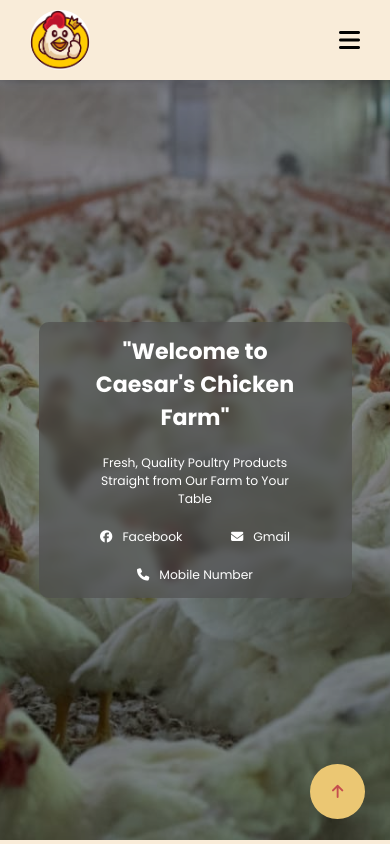
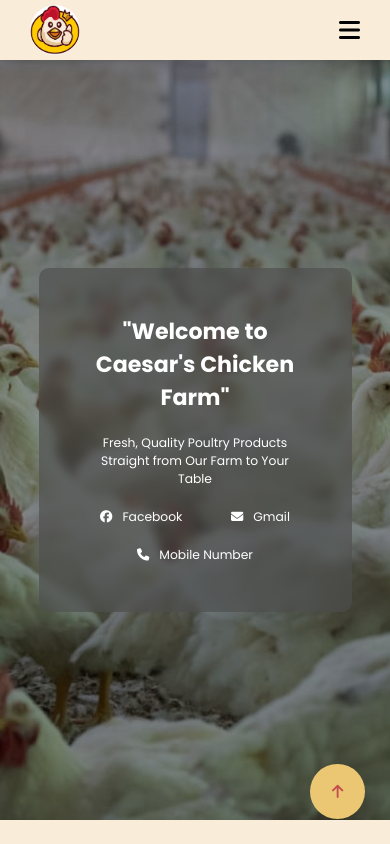
Before and after one commit to christiannaling/Caesar-s-Chicken-Farm, a plain HTML site: page index.html in a window 390 px wide. Shown: the top 844 px of the page. Drawn offline with Linux system fonts and the light colour scheme.

Commit message:
fixed responsive design

```diff
--- a/styles/header.css
+++ b/styles/header.css
@@ -51,6 +51,16 @@
   margin-left: 10px;
 }
 
+@media (max-width: 575px) {
+  nav li{
+    height: 50px;
+  }
+  nav img{
+    width: 50px;
+    height: 50px;
+  }
+}
+
 .fa-bars{
   font-size: 24px;
   margin-right: 10px;
--- a/styles/main.css
+++ b/styles/main.css
@@ -1,6 +1,12 @@
 main{
   padding-top: 80px;
   background-color: rgb(249, 236, 217);
+}
+
+@media (max-width: 575px) {
+  main{
+    padding-top: 60px;
+  }
 }
 
 .home-section{
@@ -44,7 +50,7 @@
 
 @media (max-width: 575px) {
   .introduction-container{
-    height: 28%;
+    height: 36%;
     width: 70%;
     padding: 20px;
   }
@@ -309,8 +315,7 @@
   padding: 4vh;
   border-radius: 8px;
   flex: auto;
-  margin-right: 2vh;
-  margin-bottom: 2vh;
+  margin: 0vh 1vh 2vh 1vh;
 }
 
 .contact i{
```
